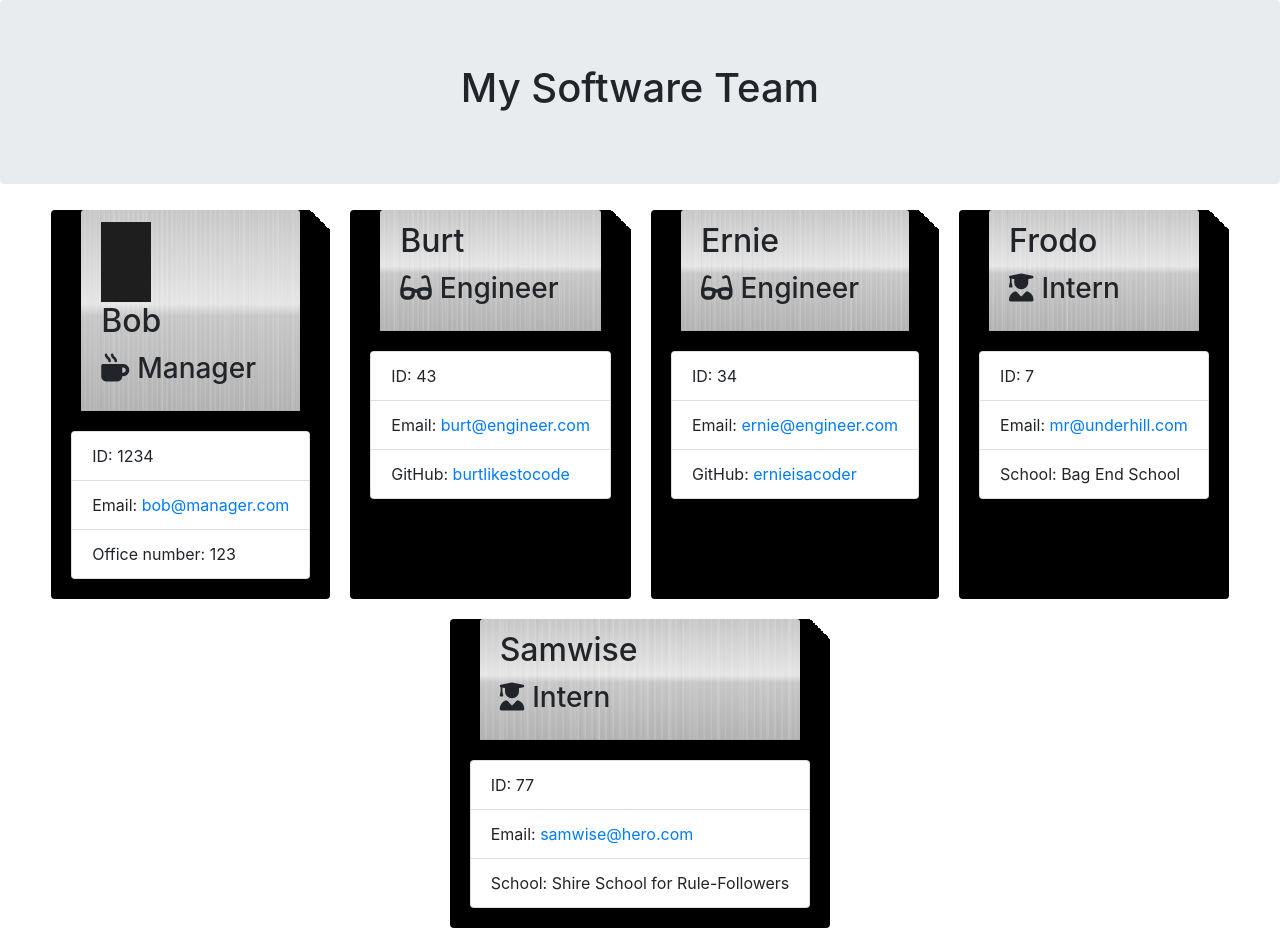
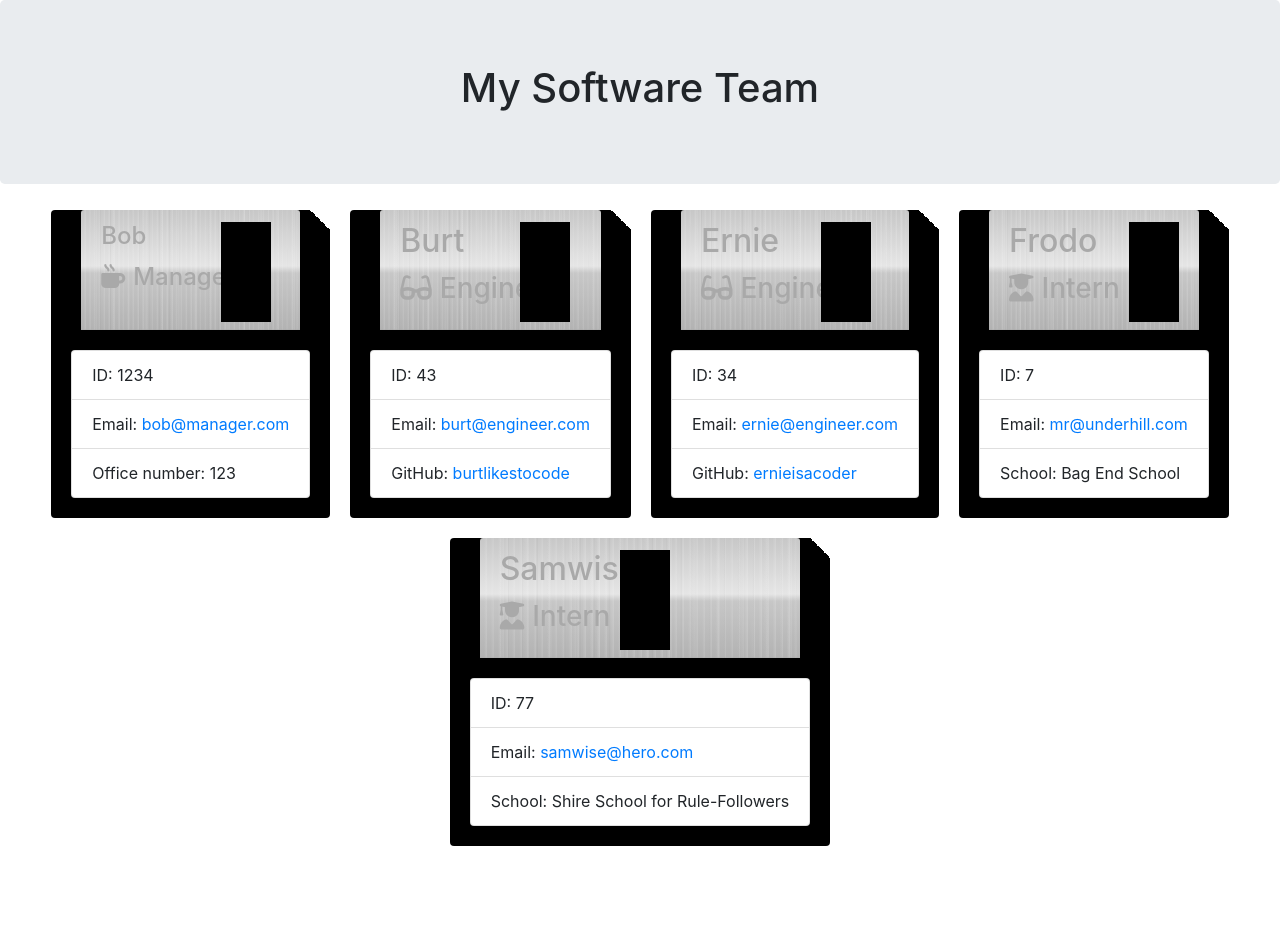
Before and after one commit to thedanitor/Employee_Roster, a website: page templates/mainTest.html in a window 1280 px wide. After the commit the page ends 856 px from the top, so only its background shows below. Drawn offline with nearby package versions, Linux system fonts and the light colour scheme.

Commit message:
Moved black box to right side of header.

```diff
--- a/assets/style.css
+++ b/assets/style.css
@@ -2,47 +2,10 @@
     margin: 10px;
     background: black;
     border: none;
-    /* width: $size;
-    height: $size; */
-    /* background: radial-gradient(
-                  rgba(#fff,.1), rgba(#000,.2)
-                ),
-                linear-gradient(
-                  lighten($dark-grey,10),
-                  $dark-grey
-                );
-    margin-left: auto;
-    margin-right: auto;
-    margin-top: 2em;
-    position: relative;
-    border-radius: .5em;
-    box-shadow: 0 6px 8px -5px #000; */
-
+    z-index: 1 !important;
   }
-    /* --notchSize: 20px;
-    clip-path:
-    polygon(
-      0% var(--notchSize),
-      var(--notchSize) 0%,
-      calc(100% - var(--notchSize)) 0%,
-      100% var(--notchSize),
-      100% calc(100% - var(--notchSize)),
-      calc(100% - var(--notchSize)) 100%,
-      var(--notchSize) 100%,
-      0% calc(100% - var(--notchSize)) */
-
-    /* 95% 0%,
-    100% 5% */
-
-
-    /* ); */
-    /* } */
-/* } */
 
 .card::before {
-    /* content: ""; */
-    /* width: $size / 15;
-    height: $size / 15; */
     content: "";
     width: 20px;
     height: 20px;
@@ -53,7 +16,6 @@
   }
 
 .card-header {
-    /* background: silver; */
     background-image: -webkit-repeating-linear-gradient(left, hsla(0,0%,100%,0) 0%, hsla(0,0%,100%,0)   6%, hsla(0,0%,100%, .1) 7.5%),
     -webkit-repeating-linear-gradient(left, hsla(0,0%,  0%,0) 0%, hsla(0,0%,  0%,0)   4%, hsla(0,0%,  0%,.03) 4.5%),
     -webkit-repeating-linear-gradient(left, hsla(0,0%,100%,0) 0%, hsla(0,0%,100%,0) 1.2%, hsla(0,0%,100%,.15) 2.2%),
@@ -63,13 +25,30 @@
     hsl(0,0%,78%) 53%,
     hsl(0,0%,70%)100%);
     margin: 0 30px;
+    z-index: 2 !important;
+    height: 120px;
 }
+.card-header::before {
+    content:"";
+    position: absolute;
+    height: 100px;
+    width: 50px;
+    background: black;
+    display: block;
+    margin-left: 120px;
+
+    /* z-index: 3 !important; */
+  }
+
 .card-body {
-    border-radius: 50%;
+    z-index: auto;
 }
-.black {
-    height: 80px;
-    width: 50px;
+.card-title {
+    z-index: 4 !important;
+    color: darkgray;
+}
+h2 {
+    z-index: 100 !important;
 }
 .clearfix {
     overflow: auto;
--- a/templates/mainTest.html
+++ b/templates/mainTest.html
@@ -29,16 +29,18 @@
           <div class="card employee-card lg-col-4">
             <div class="card-header">
               <div class="clearfix">
-                <img class="black ml-auto" src="../assets/black_box.png"/>
-                <h2 class="card-title">Bob</h2>
-                <h3 class="card-title">
+                <!-- <img class="black ml-auto" src="../assets/black_box.png"/> -->
+                <section class="title-text">
+                <h4 class="card-title">Bob</h4>
+                <h4 class="card-title">
                   <i class="fas fa-mug-hot mr-2"></i>Manager
-                </h3>
-
+                </h4>
+            </section>
+                <div class="card-head-box"></div>
               </div>
             </div>
             <div class="card-body">
-              <ul class="list-group rounded-pill">
+              <ul class="list-group">
                 <li class="list-group-item">ID: 1234</li>
                 <li class="list-group-item">
                   Email: <a href="mailto:{{ email }}">bob@manager.com</a>
```
